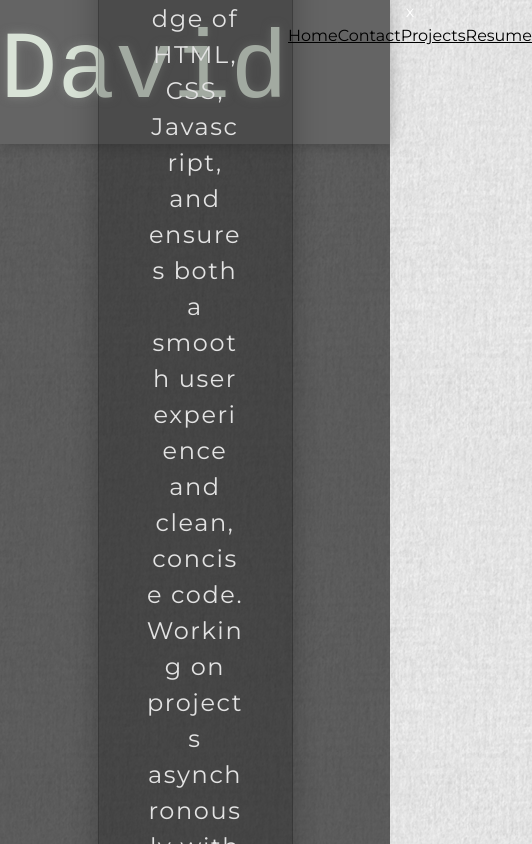
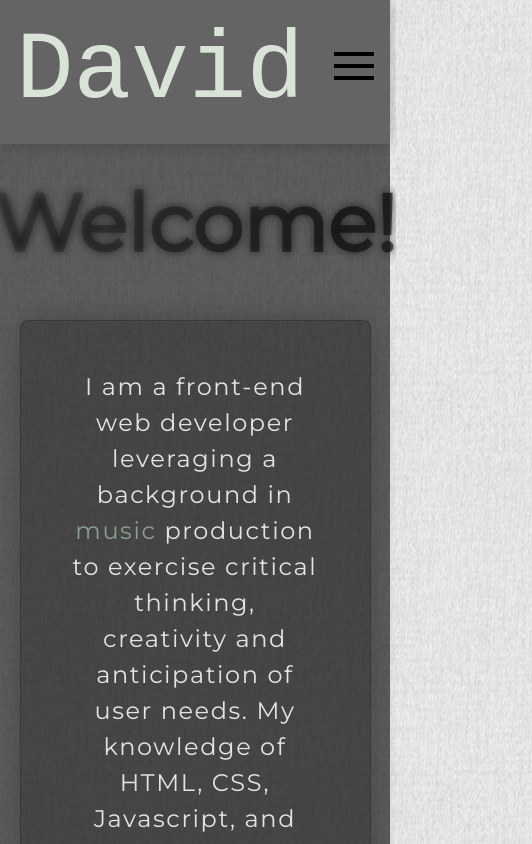
Before and after one commit to JonkHunkle/devportfolio, a React (Vite) app: page / in a window 390 px wide. Shown: the top 844 px of the page, 532 px wide, since content can reach past the window. Built offline with nearby package versions, Linux system fonts and the light colour scheme.

Commit message:
css: mobile refactor init

```diff
--- a/src/App.css
+++ b/src/App.css
@@ -60,8 +60,8 @@ a{
   text-align: center;
   width: 100%;
   /* position: fixed; */
-  top: 0;
-  left:0;
+  /* top: 0; */
+  /* left:0; */
   /* padding: .5rem 3rem */
 }
 .nav-button-group{
@@ -180,7 +180,7 @@ a{
   border-radius: 0 100% 100% 0;
 }
 .about-music-link{
-  color: rgb(139, 158, 141);
+  color: #8b9e8d;
   text-decoration: none;
   /* text-decoration-thickness: 2px ; */
 }
@@ -426,3 +426,57 @@ text-align: center;
     white-space: nowrap;
     width: 1px;
 }
+
+@media (max-width: 428px) {
+  .footer{
+
+  }
+  .App{
+    height: 100%;
+  }
+  .header{
+    position: sticky;
+    justify-content: space-between;
+    padding:0 1rem
+  }
+  .header-link{
+    flex-direction: column;
+    place-self: center;
+  }
+  .nav-bar{
+    right: 0;
+    position: absolute;
+    background-color:#000000c7;
+    padding:0 25svw;
+    display: flex;
+    z-index: 100;
+    flex-direction: column;
+  }
+  .page{
+    display: flex;
+    flex-direction: column;
+    justify-content: start;
+    height: 100%;
+  /* width: 100%; */
+  /* margin: auto; */
+  /* height: min-content; */
+  width: 100%;
+  }
+  .card{
+    font-size: 1.5rem;
+    width: 90%;
+  color: #e3e3e3;
+  border-radius: .5rem;
+  background-color: rgba(0, 0, 0, .25);
+  box-shadow: 0 0 2rem rgba(0, 0, 0, 0.25);
+  padding: 3rem;
+  text-align:center;
+  letter-spacing: .1rem;
+  line-height: 1.5;
+  }
+  .animated-gradient{
+    text-align: center;
+    padding-top: 2rem;
+    font-size: 5rem;
+  }
+}
--- a/src/components/Navbar.jsx
+++ b/src/components/Navbar.jsx
@@ -10,24 +10,25 @@ export default function Navbar() {
         <>
         <h1 className='visually-hidden'>Navbar</h1>
         {
-            !showSidebar ?
+            showSidebar ?
                 (
-                    <div className=" fixed top-0 flex right-10 flex-col">
-                        <div
-                            className=" flex w-auto bg-transparent h-auto text-4xl text-white items-center cursor-pointer self-center"
-                            onClick={() => setShowSidebar(!showSidebar)}> x                    </div>
-
+                    <div className="nav-bar">
+                        <div className="bg-transparent h-auto text-4xl text-white cursor-pointer"
+                        onClick={() => setShowSidebar(!showSidebar)}>
+                            x
+                        </div>
+                        <div className="link-container" style={{display:'flex', flexDirection:'column'}}>
                         <Link to='/' className='hover:bg-zinc-300 h-1/3 flex flex-col justify-around navBtn' onClick={() => setShowSidebar(!showSidebar)}>Home</Link>
                         <Link to='/contact' className='hover:bg-zinc-300 h-1/3 flex flex-col justify-around navBtn' onClick={() => setShowSidebar(!showSidebar)}>Contact</Link>
                         <Link to='/projects' className='hover:bg-zinc-300 h-1/3 flex flex-col justify-around navBtn' onClick={() => setShowSidebar(!showSidebar)}>Projects</Link>
-                        <Link to='/resume' className='hover:bg-zinc-300 h-1/3 flex flex-col justify-around navBtn' onClick={() => setShowSidebar(!showSidebar)}>Resume</Link>
-
+                        </div>
                     </div>
                 ) : <svg
+                    style={{display:'flex', justifySelf:'end', placeSelf:'center'}}
                     onClick={() => setShowSidebar(!showSidebar)}
                     className="fixed z-30 flex items-center cursor-pointer  right-10 top-6"
                     fill="#000000"
-                    viewBox="0 0 100 80"
+                    viewBox="0 0 100 100"
                     width="40"
                     height="40"
                 >
```
